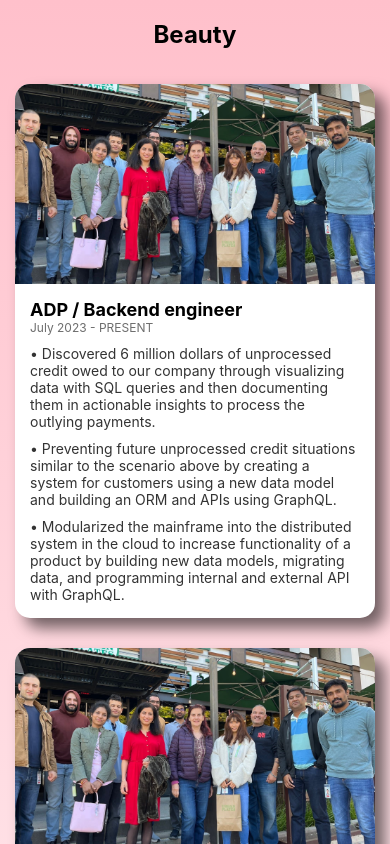
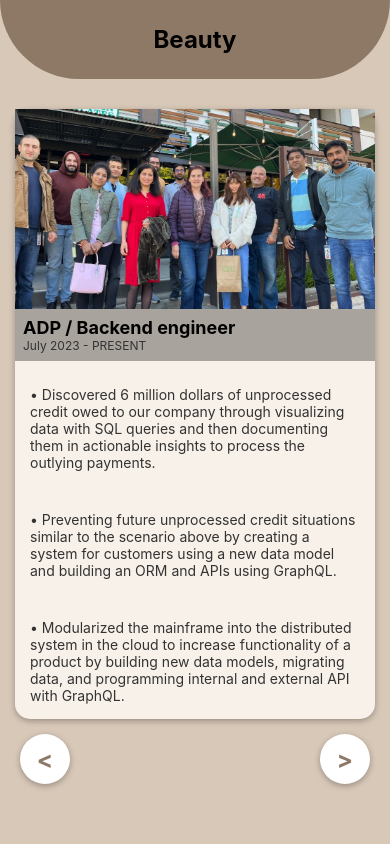
Before and after one commit to ykim879/personal-app, a React Native app: screen / in a window 390 px wide. Built offline with nearby package versions, Linux system fonts and the light colour scheme.

Commit message:
make view to have buttons to go back and forth

```diff
--- a/App.js
+++ b/App.js
@@ -1,22 +1,14 @@
 import { StyleSheet, Text, View, ScrollView } from 'react-native';
-import PostView from './src/PostView';
-import { firstADP, secondADP, internship } from './src/workexperience/WorkPostData';
-import { LinearGradient } from 'expo-linear-gradient';
+import WorkExperienceView from './src/PostView';
 import colors from './themecolor';
 
 export default function App() {
   return (
     <ScrollView style={styles.container}>
-        <LinearGradient
-        colors={[colors.darkPink, colors.white]} // Replace with the exact color codes you want
-        style={styles.gradientBackground}>
       <View style={styles.header}>
         <Text style={styles.headerText}>Beauty</Text>
       </View>
-    <PostView post= {secondADP}/>
-    <PostView post= {firstADP}/>
-    <PostView post= {internship}/>
-    </LinearGradient>
+    <WorkExperienceView />
     </ScrollView>
   );
 }
@@ -24,15 +16,15 @@ export default function App() {
 const styles = StyleSheet.create({
   container: {
     flex: 1,
-    backgroundColor: colors.white,
-  },
-  gradientBackground: {
-    flexGrow: 1,
+    backgroundColor: colors.background,
   },
   header: {
-    padding: 20,
+    padding: 25,
     alignItems: "center",
-    // Add additional styling for your header
+    backgroundColor: colors.brown,
+    marginBottom: 15,
+    borderBottomLeftRadius: 100,
+    borderBottomRightRadius: 100,
   },
   headerText: {
     fontSize: 24,
--- a/src/PostView.js
+++ b/src/PostView.js
@@ -1,78 +1,68 @@
-import React from "react";
-import { StyleSheet, View, Text, Image, FlatList } from "react-native";
+import React, { useState } from "react";
+import { StyleSheet, View, Text, TouchableOpacity } from "react-native";
 import colors from "../themecolor";
+import Card from "./card/Card";
+import { firstADP, works } from "./workexperience/WorkPostData";
+import { shadowStyle } from "./Styles";
 
-function header(post) {
-    return (
-        <View>
-            <Text style={styles.cardTitle}>{post.headline}</Text>
-        <Text style={styles.date}>
-          {post.effectiveFrom} - {post.effectiveTo}
-        </Text>
-        </View>
-    );
-}
 //Todo: do glassmorphism in css
-const PostView = ({ post }) => {
-  //Todo make it only do once
-  const fallback = require("./../assets/adp1.jpg");
+const WorkExperienceView = () => {
+    const [currentCardIndex, setCurrentCardIndex] = useState(0);
+
+    // Function to handle pressing the left button
+    const handleLeftPress = () => {
+      setCurrentCardIndex(prevIndex => prevIndex > 0 ? prevIndex - 1 : prevIndex);
+    };
+
+    // Function to handle pressing the right button
+    const handleRightPress = () => {
+      setCurrentCardIndex(prevIndex => prevIndex < 2 ? prevIndex + 1 : prevIndex);
+    };
 
   return (
-    <View style={styles.card}>
-      <Image source={post.img ? post.img : fallback} style={styles.cardImage} />
-        <FlatList style={styles.cardContent}
-          data={post.body}
-          renderItem={({ item }) => (
-            <View>
-              <Text style={styles.cardText}>{`\u2022 ${item}`}</Text>
-            </View>
-          )}
-          ListHeaderComponent={header(post)}
-        />
+    <View style={styles.container}>
+      <Card post={works.at(currentCardIndex)} />
+      <View style={[styles.buttonContainer]}>
+        <TouchableOpacity onPress={handleLeftPress} style={[styles.button, shadowStyle.shadow]}>
+          <Text style={styles.buttonText}>{"<"}</Text>
+        </TouchableOpacity>
+        <TouchableOpacity onPress={handleRightPress} style={[styles.button, shadowStyle.shadow]}>
+          <Text style={styles.buttonText}>{">"}</Text>
+        </TouchableOpacity>
+      </View>
     </View>
   );
 };
 
 const styles = StyleSheet.create({
-  card: {
-    margin: 15,
-    borderRadius: 15,
-    backgroundColor: colors.white,
-    // React Native does not support boxShadow in the same way as CSS.
-    // You can approximate it using elevation for Android, and shadow properties for iOS.
-    // elevation: 20,  Increased elevation for a more pronounced shadow on Android
-    shadowColor: 'black', // Darker shadow color for iOS
-    shadowOffset: { width: 10, height: 10 }, // Shadow offset for iOS
-    shadowOpacity: 0.56, // Increased shadow opacity for iOS
-    shadowRadius: 15, // Shadow radius for iOS
-    overflow: "hidden",
-    // Add shadows and other styling to match the screenshot
+  container: {
+    flex: 1,
+    alignItems: "center",
+    justifyContent: 'space-between',
   },
-  cardImage: {
-    width: "100%",
-    height: 200,
-    // Adjust as necessary to fit the card
+  buttonContainer: {
+    flexDirection: "row",
+    justifyContent: "space-between",
+    alignItems: "center",
+    position: "absolute",
+    bottom: 15,
+    left: 0,
+    right: 0,
   },
-  cardContent: {
-    padding: 15,
-    // Add additional styling for your card content
+  button: {
+    width: 50,
+    height: 50,
+    borderRadius: 25,
+    backgroundColor: "#FFF",
+    justifyContent: "center",
+    alignItems: "center",
+    marginHorizontal: 20,
   },
-  cardTitle: {
-    fontSize: 18,
-    fontWeight: "bold",
-    // Add additional styling for your card title
-  },
-  cardText: {
-    fontSize: 14,
-    color: colors.darkGrey,
-    marginTop: 10,
-    // Add additional styling for your card text
-  },
-  date: {
-    fontSize: 12,
-    color: "#6D6D6D",
-    // Add additional styling for your card author
+  buttonText: {
+    fontSize: 24,
+    fontWeight: 'bold',
+    color: colors.brown,
   },
 });
 
-export default PostView;
+export default WorkExperienceView;
--- /dev/null
+++ b/src/Styles.js
@@ -0,0 +1,18 @@
+import { StyleSheet } from "react-native";
+
+export const shadowStyle = StyleSheet.create({
+    shadow: {
+      shadowOpacity: 0.3, // for iOS
+      shadowRadius: 5, // for iOS
+      shadowColor: "#000", // for iOS
+      shadowOffset: { height: 3, width: 0 }, // for iOS
+      shadowColor: "#000",
+      shadowOffset: {
+        width: 0,
+        height: 2,
+      },
+      shadowRadius: 6,
+      shadowOpacity: 0.3,
+      elevation: 8, // This adds a shadow on Android
+    },
+  });
--- /dev/null
+++ b/src/card/Card.js
@@ -0,0 +1,72 @@
+import React from "react";
+import { StyleSheet, View, Text, Image, FlatList } from "react-native";
+import colors from "../../themecolor";
+import { shadowStyle } from "../Styles";
+
+function header(post) {
+    return (
+      <View style={styles.header}>
+        <Text style={styles.cardTitle}>{post.headline}</Text>
+        <Text style={styles.date}>
+          {post.effectiveFrom} - {post.effectiveTo}
+        </Text>
+      </View>
+    );
+  }
+
+const Card = ({ post }) => {
+    const fallback = require("./../../assets/adp1.jpg");
+
+  return (
+    <View style={[styles.card, shadowStyle.shadow]}>
+      <Image source={post.img ? post.img : fallback} style={styles.cardImage} />
+      <FlatList
+        style={styles.cardContent}
+        data={post.body}
+        renderItem={({ item }) => (
+          <View>
+            <Text style={styles.cardText}>{`\u2022 ${item}`}</Text>
+          </View>
+        )}
+        ListHeaderComponent={header(post)}
+      />
+    </View>
+  );
+};
+
+const styles = StyleSheet.create({
+  header: {
+    padding: 8,
+    backgroundColor: colors.grey,
+  },
+  card: {
+    marginHorizontal : 15,
+    marginTop: 15,
+    marginBottom: 80,
+    borderRadius: 15,
+    backgroundColor: colors.white,
+  },
+  cardImage: {
+    width: "100%",
+    height: 200,
+  },
+  cardTitle: {
+    fontSize: 18,
+    fontWeight: "bold",
+    // Add additional styling for your card title
+  },
+  cardText: {
+    padding: 15,
+    fontSize: 14,
+    color: colors.darkGrey,
+    marginTop: 10,
+    // Add additional styling for your card text
+  },
+  date: {
+    fontSize: 12,
+    color: colors.darkGrey,
+    // Add additional styling for your card author
+  },
+});
+
+export default Card;
--- a/src/workexperience/WorkPostData.js
+++ b/src/workexperience/WorkPostData.js
@@ -1,6 +1,6 @@
 import Post from "../Post";
 
-const adp1 = require('../../assets/adp1.jpg');
+const adp1 = require('./adp1.jpg');
 
 const secondADPBody = ["Discovered 6 million dollars of unprocessed credit owed to our company through visualizing data with SQL queries and then documenting them in actionable insights to process the outlying payments.",
 "Preventing future unprocessed credit situations similar to the scenario above by creating a system for customers using a new data model and building an ORM and APIs using GraphQL.",
@@ -16,3 +16,5 @@ export const firstADP = new Post(adp1, "ADP / Full Stack Developer", "February 2
 const internshipBody = ["Improved performance and response of a web product using React hooks, memoization, and reducing the number of elements being rendered.",
 "Showcased technical proficiency in both front end and back end including building new UI and UX tools."]
 export const internship = new Post(adp1, "ADP /  Full Stack Developer Internship", "June 2021", "August 2021", internshipBody);
+
+export const works = [secondADP, firstADP, internship];
--- a/themecolor.js
+++ b/themecolor.js
@@ -1,9 +1,9 @@
 // colors.js
 const colors = {
-    white: '#FFFFFF',
-    pink: '#FBEFFB',
-    darkPink: '#FFC0CB',
-    grey: '#6D6D6D',
+    white: '#f8f1e9',
+    background: '#d8c8b8',
+    brown: '#8d7966',
+    grey: '#a8a39d',
     darkGrey: '#333',
   };
 
```
Also changed, not shown: src/workexperience/adp1.jpg (added).
